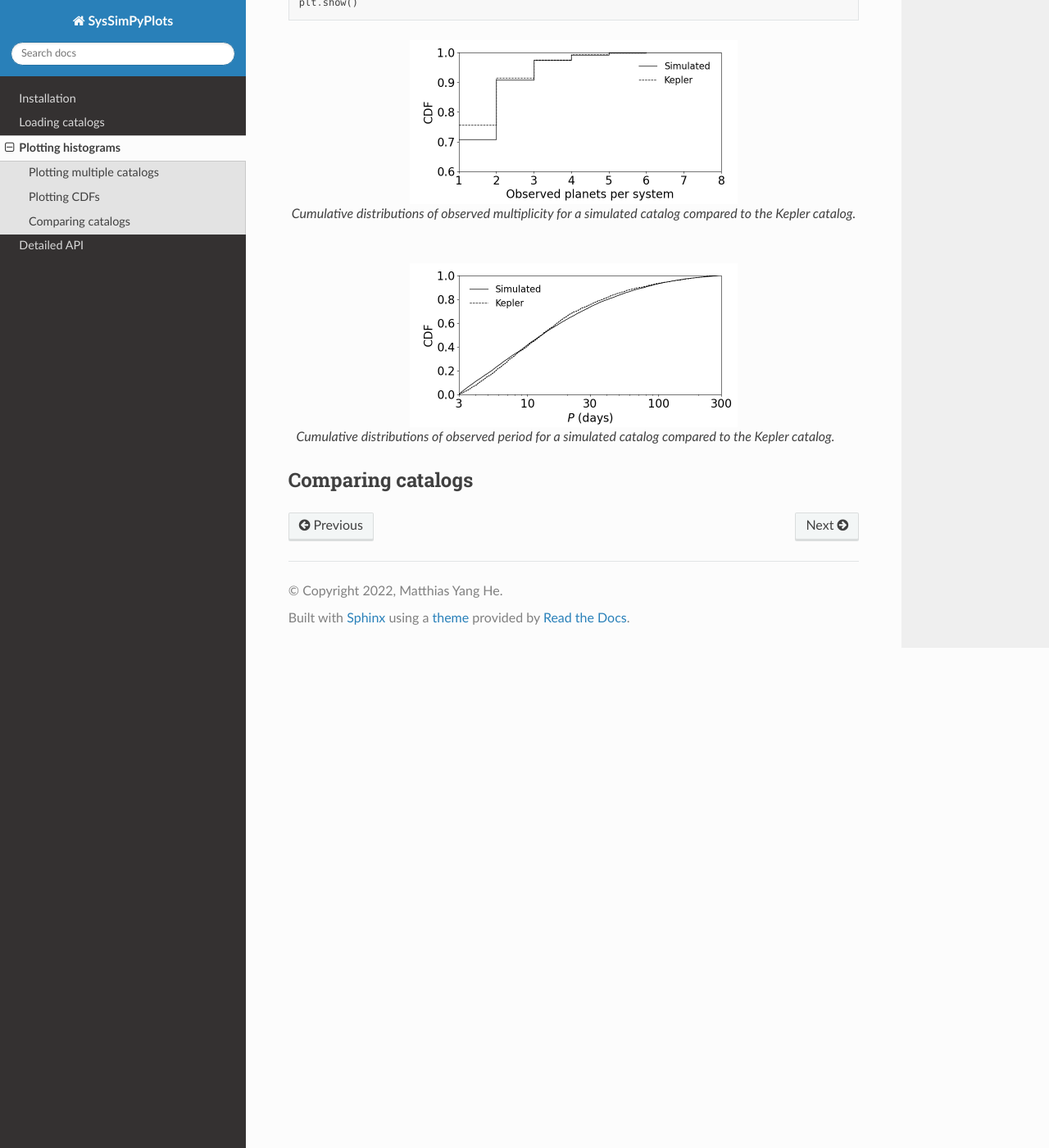
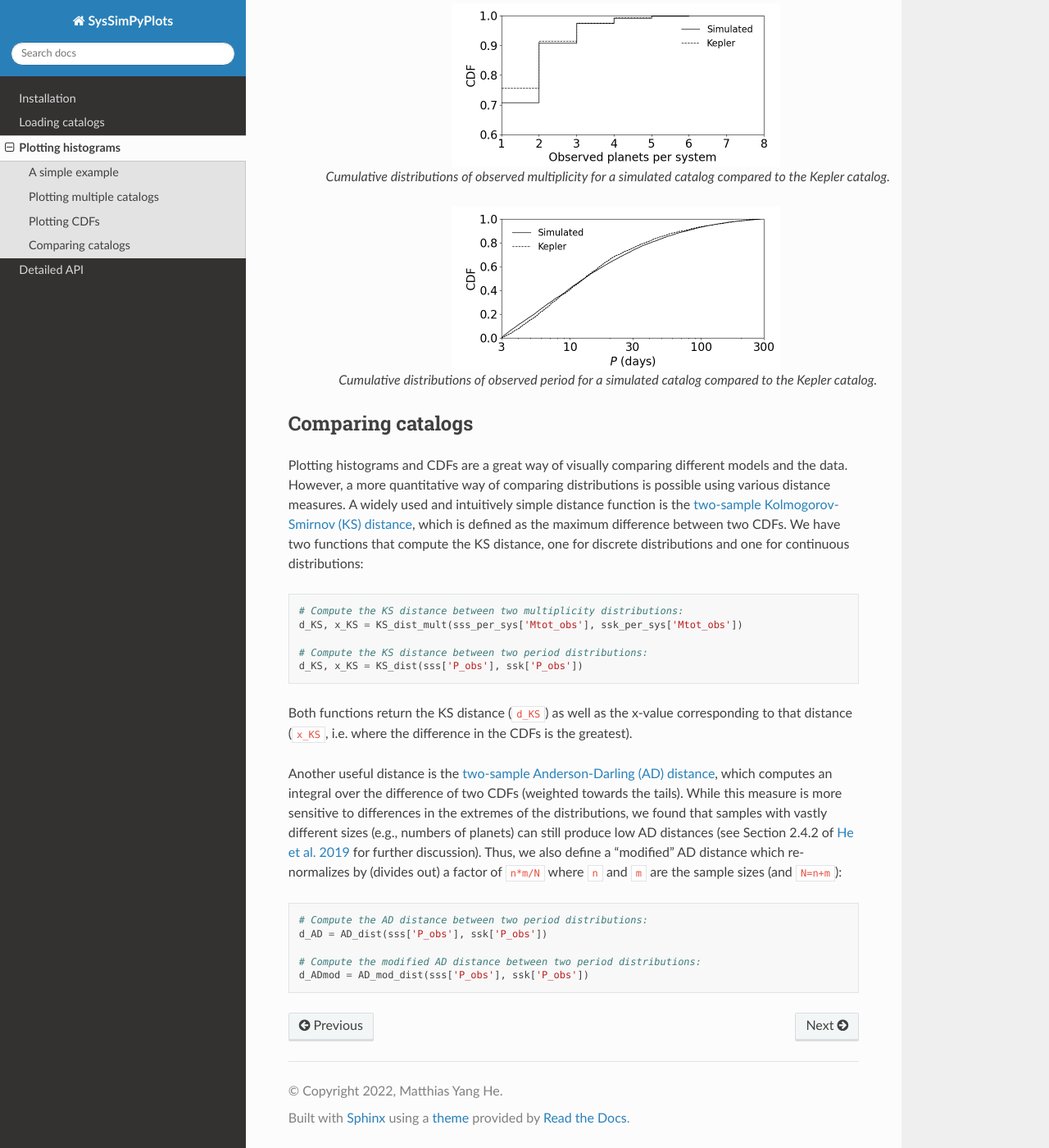
Before and after one commit to hematthi/SysSimPyPlots, a Sphinx documentation site: the page built from docs/source/histograms.rst, in a window 1280 px wide and 1400 px high, scrolled down 3498 px. Shown: the whole window at 82% size. Built offline with Sphinx 7.4.7 and the Read the Docs theme 2.0.0, drawn with Linux system fonts in a browser that asks for light colours; some of the changed text lies outside the part shown.

Commit message:
Add first section title, figure text widths, and comparing catalogs section

```diff
--- a/docs/source/histograms.rst
+++ b/docs/source/histograms.rst
@@ -1,10 +1,9 @@
 Plotting histograms
 ===================
 
-.. note::
 
-   Currently under construction!
-
+A simple example
+----------------
 
 On the previous page, you learned how to load a catalog (physical and observed). These catalogs are in the form of dictionaries containing various planetary (and stellar) properties (sometimes referred to as *summary statistics*). One of the most basic and yet illuminating ways of visualizing a catalog is to plot histograms of the various properties. We provide several flexible functions for plotting histograms:
 
@@ -142,9 +144,32 @@
    :scale: 50 %
    :alt: Simulated and Kepler period CDFs
    :align: center
+   :figwidth: image
 
    Cumulative distributions of observed period for a simulated catalog compared to the Kepler catalog.
 
 
 Comparing catalogs
 ------------------
+
+Plotting histograms and CDFs are a great way of visually comparing different models and the data. However, a more quantitative way of comparing distributions is possible using various distance measures. A widely used and intuitively simple distance function is the `two-sample Kolmogorov-Smirnov (KS) distance <https://en.wikipedia.org/wiki/Kolmogorov–Smirnov_test>`_, which is defined as the maximum difference between two CDFs. We have two functions that compute the KS distance, one for discrete distributions and one for continuous distributions:
+
+.. code-block:: python
+
+   # Compute the KS distance between two multiplicity distributions:
+   d_KS, x_KS = KS_dist_mult(sss_per_sys['Mtot_obs'], ssk_per_sys['Mtot_obs'])
+
+   # Compute the KS distance between two period distributions:
+   d_KS, x_KS = KS_dist(sss['P_obs'], ssk['P_obs'])
+
+Both functions return the KS distance (``d_KS``) as well as the x-value corresponding to that distance (``x_KS``, i.e. where the difference in the CDFs is the greatest).
+
+Another useful distance is the `two-sample Anderson-Darling (AD) distance <https://en.wikipedia.org/wiki/Anderson–Darling_test>`_, which computes an integral over the difference of two CDFs (weighted towards the tails). While this measure is more sensitive to differences in the extremes of the distributions, we found that samples with vastly different sizes (e.g., numbers of planets) can still produce low AD distances (see Section 2.4.2 of `He et al. 2019 <https://arxiv.org/pdf/1907.07773.pdf>`_ for further discussion). Thus, we also define a "modified" AD distance which re-normalizes by (divides out) a factor of ``n*m/N`` where ``n`` and ``m`` are the sample sizes (and ``N=n+m``):
+
+.. code-block:: python
+
+   # Compute the AD distance between two period distributions:
+   d_AD = AD_dist(sss['P_obs'], ssk['P_obs'])
+
+   # Compute the modified AD distance between two period distributions:
+   d_ADmod = AD_mod_dist(sss['P_obs'], ssk['P_obs'])
```
Also changed, not shown: other parts of docs/source/histograms.rst (+3 -0 lines).
